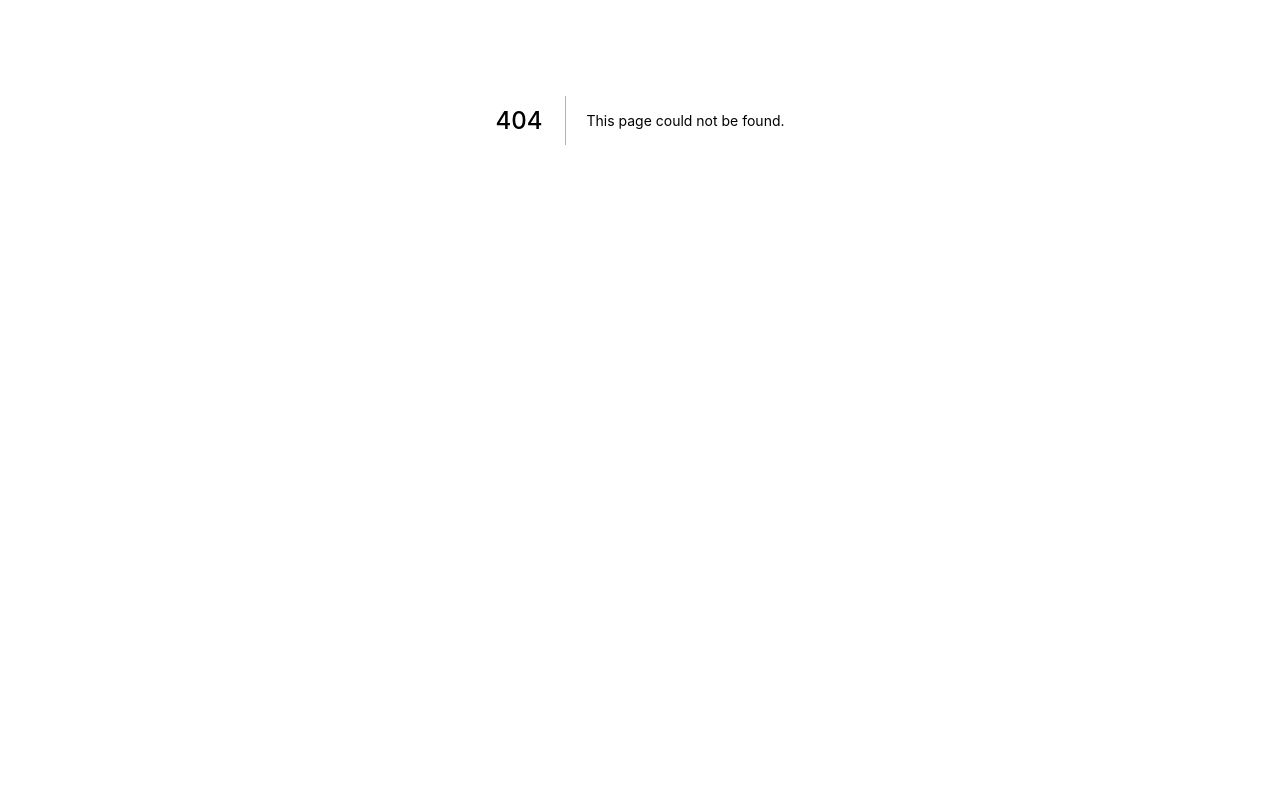
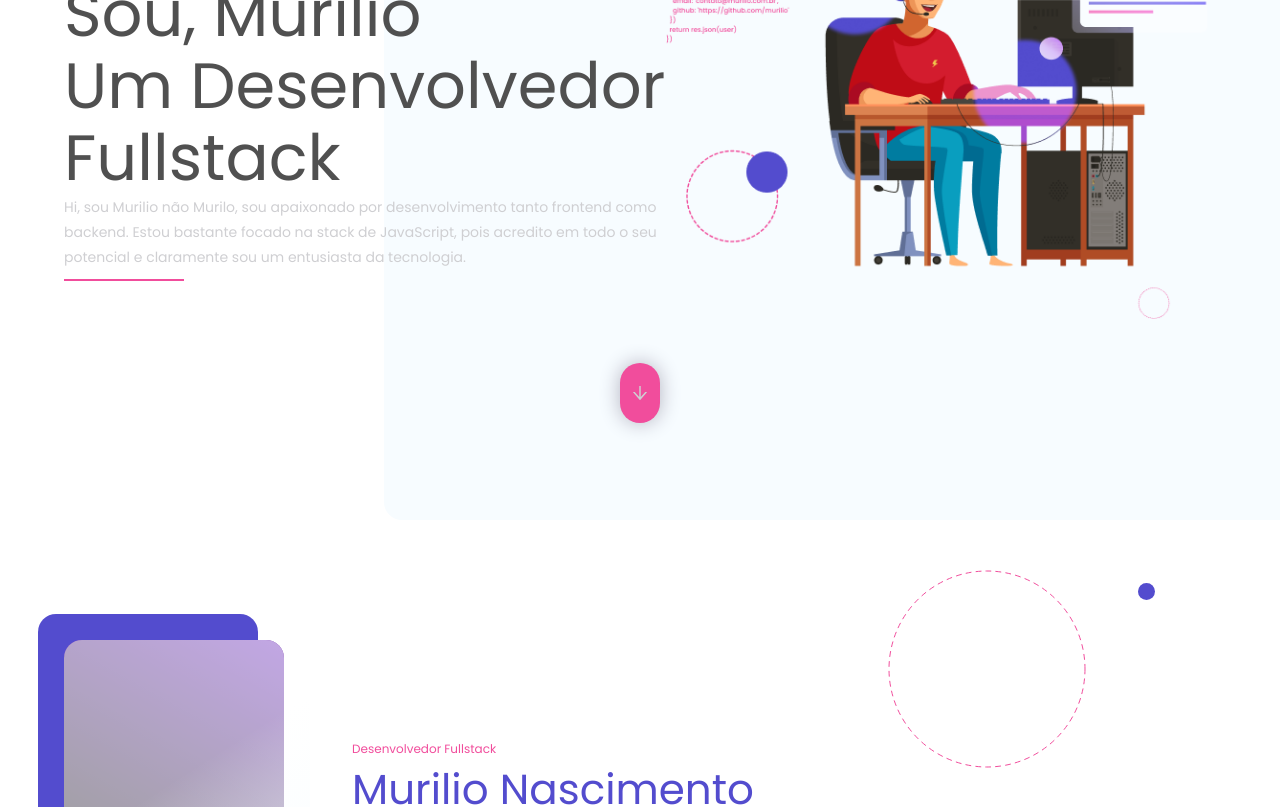
Before and after one commit to murilio/murilio, a Next.js app: page /index in a window 1280 px wide. Before the commit this address had no page. Shown: the part 280-1087 px from the top of the page. Before the commit the page ends 800 px from the top, so only its background shows below. Built offline with nearby package versions, Linux system fonts and the light colour scheme; grey boxes are pictures that could not be loaded.

Commit message:
update: organizando a navegaçao do projeto

```diff
--- /dev/null
+++ b/src/pages/index/index.tsx
@@ -0,0 +1,21 @@
+// style
+import { Container } from './styles'
+
+// components
+import Header from '../../components/Header'
+import Information from '../../components/Information'
+import Footer from '../../components/Footer'
+import Projects from '../../components/Projects'
+import Articles from '../../components/Articles'
+
+export default function Home () {
+  return (
+    <Container>
+      <Header/>
+      <Information />
+      <Projects />
+      <Articles />
+      <Footer />
+    </Container>
+  )
+}
```
Also changed, not shown: src/pages/index.tsx (deleted, +0 -21 lines), src/pages/index/styles.ts (renamed from src/pages/_styles.ts).
